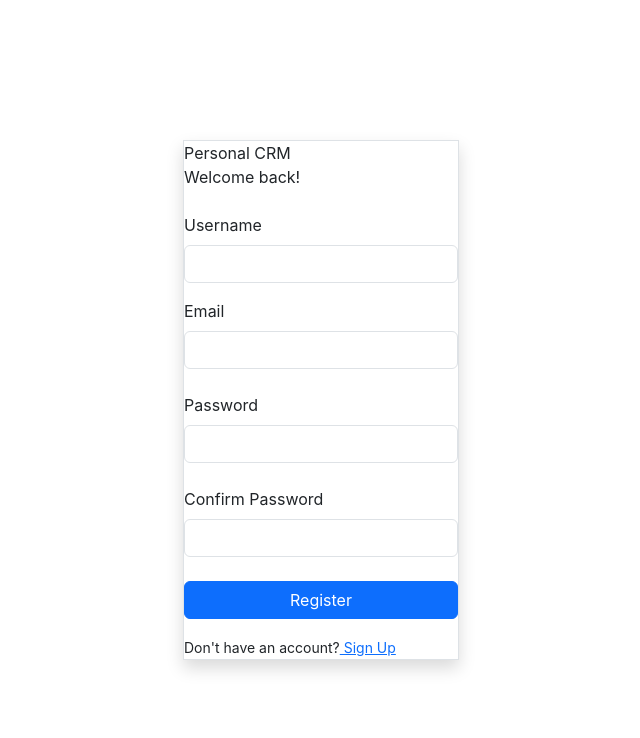
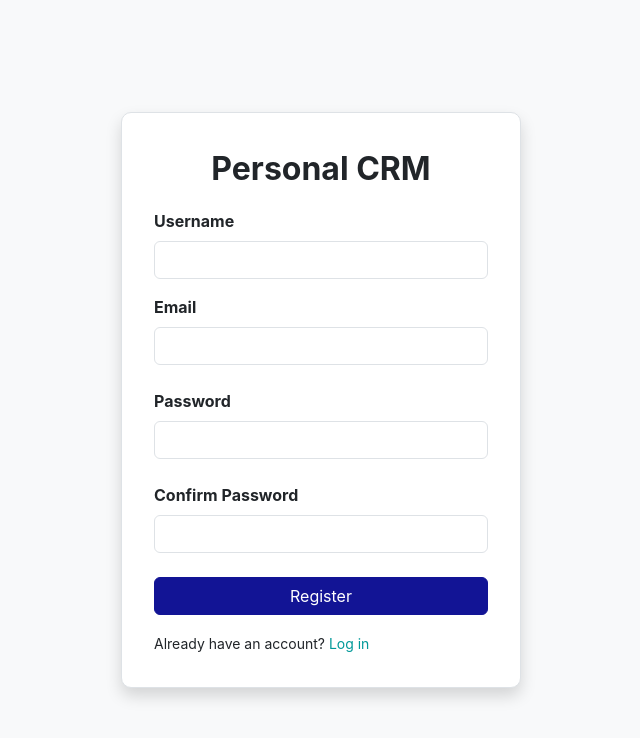
Before and after one commit to leesaye/project-23-marc-copy, a React (Create React App) app in the folder project/frontend/personal-crm/: page /register in a window 1280 px wide. Shown: the top 738 px of the page, without its empty margins (319-959 px from the left). Built offline with nearby package versions, Linux system fonts and the light colour scheme; no server answers.

Commit message:
Login/Register Styling
-Added CSS to Login and Register Pages and fixed some text

```diff
--- /dev/null
+++ b/project/frontend/personal-crm/src/pages/Login.css
@@ -0,0 +1,51 @@
+  .title {
+    font-weight: bold;
+    text-align: center;
+    font-size: 2rem;
+    margin-bottom: 1rem;
+  }
+
+  .form-label {
+    font-weight: bold;
+  }
+
+  .landing-box-area {
+    padding: 2rem;
+    border: 1px solid #e0e0e0;
+    border-radius: 10px;
+    background-color: #fff;
+    box-shadow: 0 4px 8px rgba(0, 0, 0, 0.1);
+    width: 100%;
+    max-width: 400px;
+  }
+
+  .error-label {
+    border: 1px solid red;
+  }
+
+  .redlink {
+    color: #009999;
+    text-decoration: none;
+  }
+
+  .redlink:hover {
+    text-decoration: underline;
+  }
+
+  body {
+    background-color: #f8f9fa;
+  }
+
+ .btn-primary {
+    background-color: #121495;
+    border-color: #121495;
+  }
+
+  .btn-primary:hover {
+    background-color: #0f1370;
+    border-color: #0f1370;
+  }
+
+  .btn-primary {
+    color: white;
+  }
--- a/project/frontend/personal-crm/src/pages/Login.js
+++ b/project/frontend/personal-crm/src/pages/Login.js
@@ -1,17 +1,27 @@
+import './Login.css';
 import { useState } from "react";
 import { Link } from 'react-router-dom'
 // import { login } from "../endpoints/api";
+
 import { useAuth } from "../contexts/useAuth";
 
 const Login = () => {
     const [username, setUsername] = useState("");
     const [password, setPassword] = useState("");
-    const [error, setError] = useState(false); //implement later
+    const [error, setError] = useState(false);
     const { login_user } = useAuth();
 
-    const handleLogin = () => {
-        login_user(username, password)
+  const handleLogin = async () => {
+    try {
+      // Clears Errors
+      setError(false);
+      // Login Attempt
+      await login_user(username, password);
+    } catch (err) {
+      // Sets Errors
+      setError(true);
     }
+  };
 
     return (
         <div className="d-flex justify-content-center align-items-center min-vh-100">
--- a/project/frontend/personal-crm/src/pages/Register.js
+++ b/project/frontend/personal-crm/src/pages/Register.js
@@ -19,7 +19,6 @@ const Register = () => {
         <div className="d-flex justify-content-center align-items-center min-vh-100">
         <div className="border bg-white shadow landing-box-area">
         <div className="title">Personal CRM</div>
-        <div className="mb-4 subtitle">Welcome back!</div>
         <div className="mb-3">
             <label htmlFor="usernameInput" className="form-label">Username</label>
             <input type="username" className={error?"form-control error-label": "form-control"} id="emailInput" name="email" value={username} required onChange={event=>setUsername(event.target.value)} />
@@ -42,8 +41,8 @@ const Register = () => {
             </button>
         </div>
         {error ? <p className='redlink'>Username/Password not found</p> : <></>}
-        <small>Don't have an account?
-            <Link to="/login" className="redlink"> Sign Up</Link>
+        <small>Already have an account?
+            <Link to="/login" className="redlink"> Log in</Link>
         </small>
         </div>
         </div>
```
